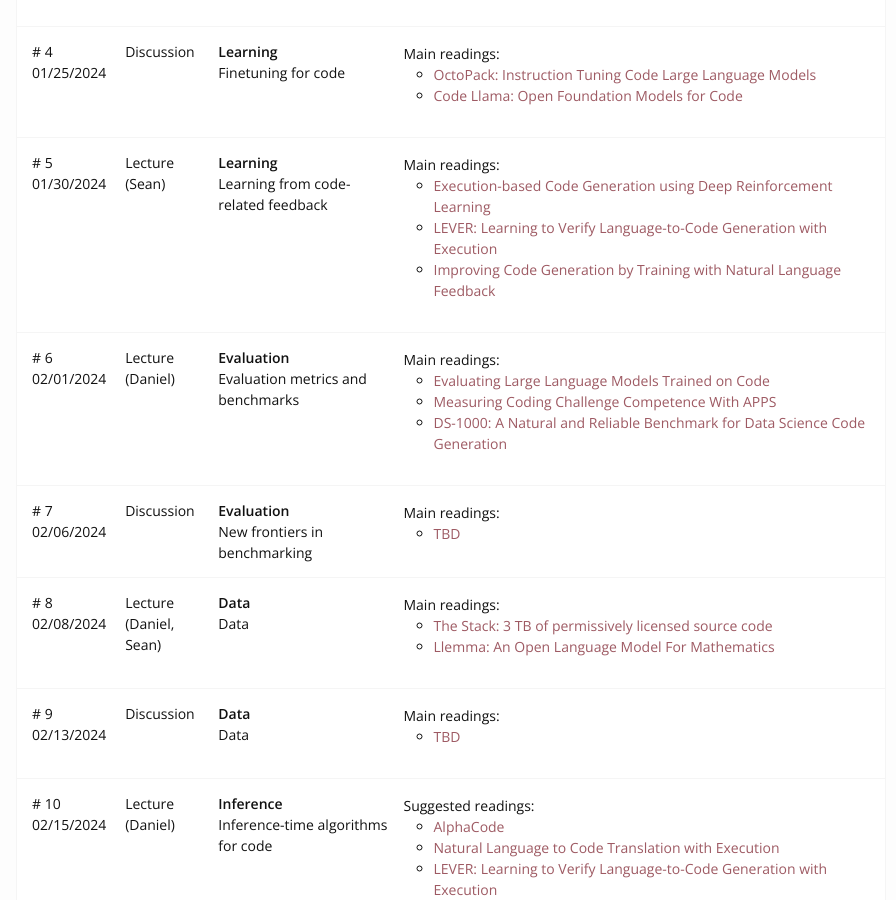
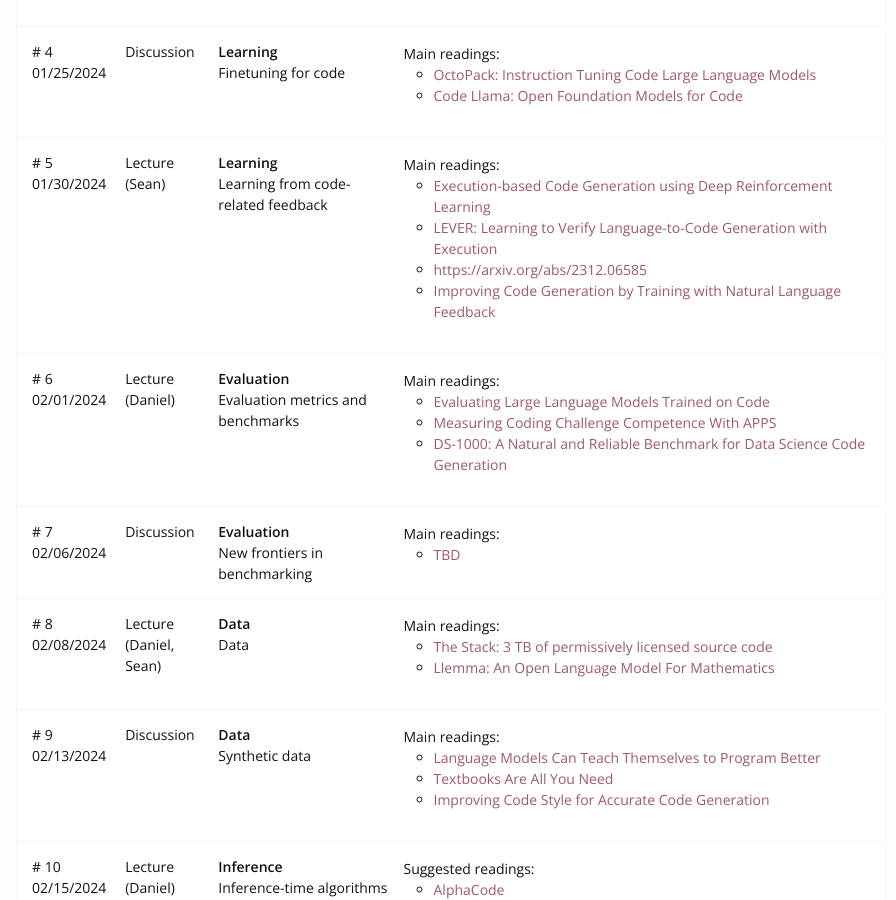
Before and after one commit to cmu-codegen/s2024, a Jekyll site: the page built from index.md, in a window 1280 px wide and 900 px high, scrolled down 2900 px. Shown: the whole window, without its empty margins (189-1085 px from the left). Built offline with Jekyll 4.4.1, drawn with Linux system fonts in a browser that asks for light colours; nearby versions of some CDN libraries.

Commit message:
Update schedule

```diff
--- a/_data/schedule.yml
+++ b/_data/schedule.yml
@@ -79,6 +79,8 @@ schedule:
         title: "Execution-based Code Generation using Deep Reinforcement Learning"
       - url: https://arxiv.org/abs/2207.10397
         title: "LEVER: Learning to Verify Language-to-Code Generation with Execution"
+      - url: "Beyond Human Data: Scaling Self-Training for Problem-Solving with Language Models"
+        title: "https://arxiv.org/abs/2312.06585"
       - url: "https://arxiv.org/abs/2303.16749"
         title: "Improving Code Generation by Training with Natural Language Feedback"
 
@@ -125,7 +127,7 @@ schedule:
         title: "Llemma: An Open Language Model For Mathematics"
 
   - number: 9
-    title: Data
+    title: Synthetic data
     theme: Data
     kind: Discussion
     date: 2024-02-13T15:30
@@ -133,8 +135,12 @@ schedule:
       - url: /static_files/9.pdf
         name: slides
     main:
-      - url: https://arxiv.org
-        title: "TBD"
+      - url: https://arxiv.org/abs/2207.14502
+        title: "Language Models Can Teach Themselves to Program Better"
+      - url: https://arxiv.org/abs/2306.11644
+        title: "Textbooks Are All You Need"
+      - url: https://openreview.net/forum?id=maRYffiUpI
+        title: "Improving Code Style for Accurate Code Generation"
 
   - number: 10
     title: Inference-time algorithms for code
```
